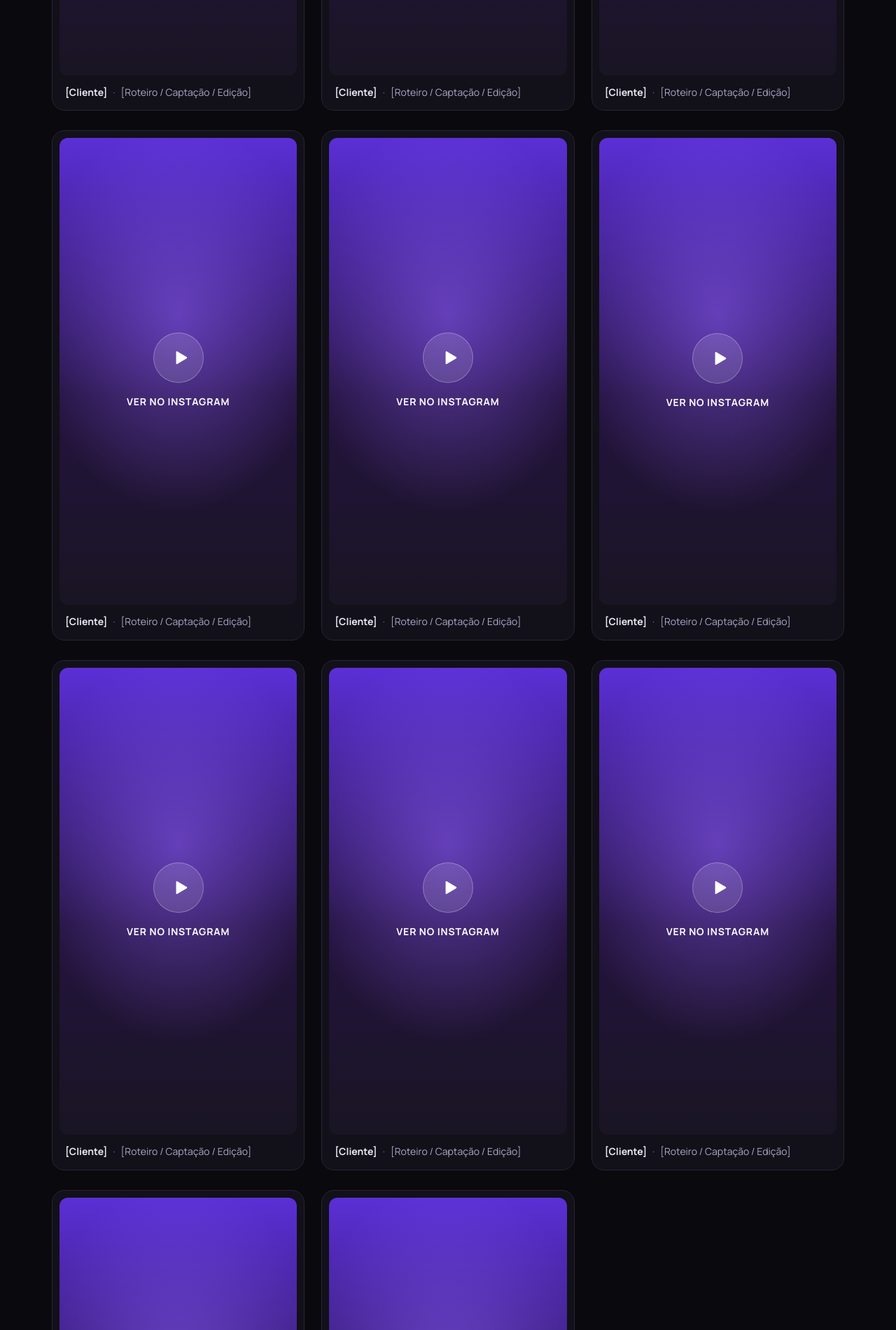
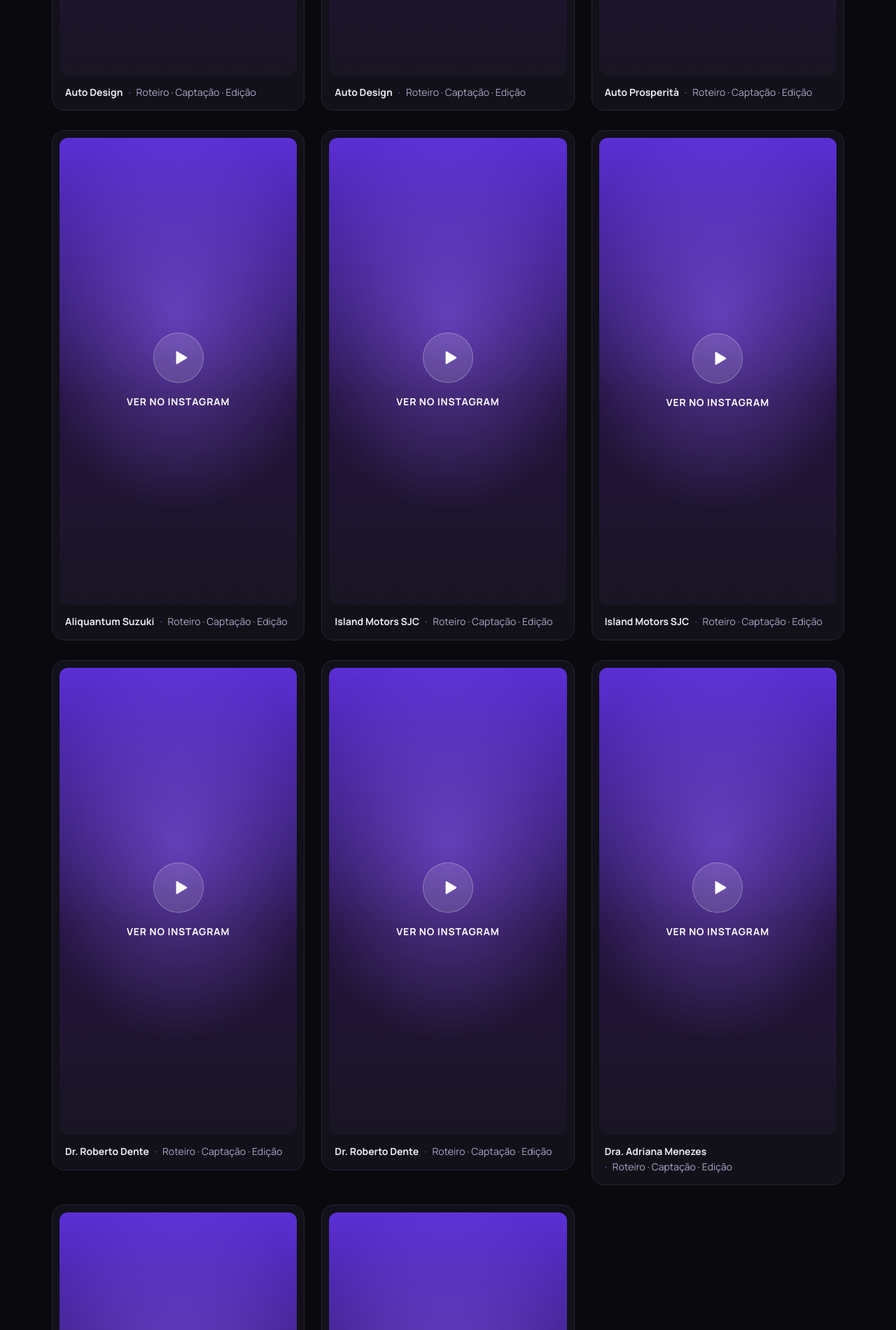
Before and after one commit to saleensick/renan-bianchi, a plain HTML site: page index.html in a window 1280 px wide. Shown: the part 1880-3780 px from the top of the page at 70% size. Drawn offline with Linux system fonts and the light colour scheme; a script that the page names is missing.

Commit message:
Legendas dos Reels com cliente e papel
Co-Authored-By: Claude Opus 5.5 <noreply@anthropic.com>

```diff
--- a/index.html
+++ b/index.html
@@ -350,30 +350,29 @@
       <h2><small>01 — Vídeos</small>Reels</h2>
       <p>Roteiro, captação e edição para marcas de nichos diferentes. Dê play direto aqui.</p>
     </div>
-    <!-- Legendas: troque [Cliente] pelo nome da marca e deixe só as funções que você fez. -->
     <ul class="reels">
       <li class="reel reveal"><blockquote class="ig" data-instgrm-permalink="https://www.instagram.com/p/DdR7VBUvK1J/" data-instgrm-version="14"><a href="https://www.instagram.com/p/DdR7VBUvK1J/" target="_blank" rel="noopener"><i class="play"><svg viewBox="0 0 24 24" fill="currentColor" aria-hidden="true"><path d="M7 4.5v15a1 1 0 0 0 1.5.86l12.5-7.5a1 1 0 0 0 0-1.72L8.5 3.64A1 1 0 0 0 7 4.5z"/></svg></i>Ver no Instagram</a></blockquote>
-        <p class="cap"><b>[Cliente]</b><span>[Roteiro / Captação / Edição]</span></p></li>
+        <p class="cap"><b>Auto Design</b><span>Roteiro · Captação · Edição</span></p></li>
       <li class="reel reveal"><blockquote class="ig" data-instgrm-permalink="https://www.instagram.com/p/DaNZJDsSixp/" data-instgrm-version="14"><a href="https://www.instagram.com/p/DaNZJDsSixp/" target="_blank" rel="noopener"><i class="play"><svg viewBox="0 0 24 24" fill="currentColor" aria-hidden="true"><path d="M7 4.5v15a1 1 0 0 0 1.5.86l12.5-7.5a1 1 0 0 0 0-1.72L8.5 3.64A1 1 0 0 0 7 4.5z"/></svg></i>Ver no Instagram</a></blockquote>
-        <p class="cap"><b>[Cliente]</b><span>[Roteiro / Captação / Edição]</span></p></li>
+        <p class="cap"><b>Auto Design</b><span>Roteiro · Captação · Edição</span></p></li>
       <li class="reel reveal"><blockquote class="ig" data-instgrm-permalink="https://www.instagram.com/p/DX7dtgxjTuM/" data-instgrm-version="14"><a href="https://www.instagram.com/p/DX7dtgxjTuM/" target="_blank" rel="noopener"><i class="play"><svg viewBox="0 0 24 24" fill="currentColor" aria-hidden="true"><path d="M7 4.5v15a1 1 0 0 0 1.5.86l12.5-7.5a1 1 0 0 0 0-1.72L8.5 3.64A1 1 0 0 0 7 4.5z"/></svg></i>Ver no Instagram</a></blockquote>
-        <p class="cap"><b>[Cliente]</b><span>[Roteiro / Captação / Edição]</span></p></li>
+        <p class="cap"><b>Auto Prosperità</b><span>Roteiro · Captação · Edição</span></p></li>
       <li class="reel reveal"><blockquote class="ig" data-instgrm-permalink="https://www.instagram.com/p/DUBp3oLkecM/" data-instgrm-version="14"><a href="https://www.instagram.com/p/DUBp3oLkecM/" target="_blank" rel="noopener"><i class="play"><svg viewBox="0 0 24 24" fill="currentColor" aria-hidden="true"><path d="M7 4.5v15a1 1 0 0 0 1.5.86l12.5-7.5a1 1 0 0 0 0-1.72L8.5 3.64A1 1 0 0 0 7 4.5z"/></svg></i>Ver no Instagram</a></blockquote>
-        <p class="cap"><b>[Cliente]</b><span>[Roteiro / Captação / Edição]</span></p></li>
+        <p class="cap"><b>Aliquantum Suzuki</b><span>Roteiro · Captação · Edição</span></p></li>
       <li class="reel reveal"><blockquote class="ig" data-instgrm-permalink="https://www.instagram.com/p/DYXjY69n29Z/" data-instgrm-version="14"><a href="https://www.instagram.com/p/DYXjY69n29Z/" target="_blank" rel="noopener"><i class="play"><svg viewBox="0 0 24 24" fill="currentColor" aria-hidden="true"><path d="M7 4.5v15a1 1 0 0 0 1.5.86l12.5-7.5a1 1 0 0 0 0-1.72L8.5 3.64A1 1 0 0 0 7 4.5z"/></svg></i>Ver no Instagram</a></blockquote>
-        <p class="cap"><b>[Cliente]</b><span>[Roteiro / Captação / Edição]</span></p></li>
+        <p class="cap"><b>Island Motors SJC</b><span>Roteiro · Captação · Edição</span></p></li>
       <li class="reel reveal"><blockquote class="ig" data-instgrm-permalink="https://www.instagram.com/p/DVv1xVaCXJI/" data-instgrm-version="14"><a href="https://www.instagram.com/p/DVv1xVaCXJI/" target="_blank" rel="noopener"><i class="play"><svg viewBox="0 0 24 24" fill="currentColor" aria-hidden="true"><path d="M7 4.5v15a1 1 0 0 0 1.5.86l12.5-7.5a1 1 0 0 0 0-1.72L8.5 3.64A1 1 0 0 0 7 4.5z"/></svg></i>Ver no Instagram</a></blockquote>
-        <p class="cap"><b>[Cliente]</b><span>[Roteiro / Captação / Edição]</span></p></li>
+        <p class="cap"><b>Island Motors SJC</b><span>Roteiro · Captação · Edição</span></p></li>
       <li class="reel reveal"><blockquote class="ig" data-instgrm-permalink="https://www.instagram.com/p/DR4jfYMAphs/" data-instgrm-version="14"><a href="https://www.instagram.com/p/DR4jfYMAphs/" target="_blank" rel="noopener"><i class="play"><svg viewBox="0 0 24 24" fill="currentColor" aria-hidden="true"><path d="M7 4.5v15a1 1 0 0 0 1.5.86l12.5-7.5a1 1 0 0 0 0-1.72L8.5 3.64A1 1 0 0 0 7 4.5z"/></svg></i>Ver no Instagram</a></blockquote>
-        <p class="cap"><b>[Cliente]</b><span>[Roteiro / Captação / Edição]</span></p></li>
+        <p class="cap"><b>Dr. Roberto Dente</b><span>Roteiro · Captação · Edição</span></p></li>
       <li class="reel reveal"><blockquote class="ig" data-instgrm-permalink="https://www.instagram.com/p/DSKh2a0D55F/" data-instgrm-version="14"><a href="https://www.instagram.com/p/DSKh2a0D55F/" target="_blank" rel="noopener"><i class="play"><svg viewBox="0 0 24 24" fill="currentColor" aria-hidden="true"><path d="M7 4.5v15a1 1 0 0 0 1.5.86l12.5-7.5a1 1 0 0 0 0-1.72L8.5 3.64A1 1 0 0 0 7 4.5z"/></svg></i>Ver no Instagram</a></blockquote>
-        <p class="cap"><b>[Cliente]</b><span>[Roteiro / Captação / Edição]</span></p></li>
+        <p class="cap"><b>Dr. Roberto Dente</b><span>Roteiro · Captação · Edição</span></p></li>
       <li class="reel reveal"><blockquote class="ig" data-instgrm-permalink="https://www.instagram.com/p/DVg-vRLDOyB/" data-instgrm-version="14"><a href="https://www.instagram.com/p/DVg-vRLDOyB/" target="_blank" rel="noopener"><i class="play"><svg viewBox="0 0 24 24" fill="currentColor" aria-hidden="true"><path d="M7 4.5v15a1 1 0 0 0 1.5.86l12.5-7.5a1 1 0 0 0 0-1.72L8.5 3.64A1 1 0 0 0 7 4.5z"/></svg></i>Ver no Instagram</a></blockquote>
-        <p class="cap"><b>[Cliente]</b><span>[Roteiro / Captação / Edição]</span></p></li>
+        <p class="cap"><b>Dra. Adriana Menezes</b><span>Roteiro · Captação · Edição</span></p></li>
       <li class="reel reveal"><blockquote class="ig" data-instgrm-permalink="https://www.instagram.com/p/DTm_-mZCIXw/" data-instgrm-version="14"><a href="https://www.instagram.com/p/DTm_-mZCIXw/" target="_blank" rel="noopener"><i class="play"><svg viewBox="0 0 24 24" fill="currentColor" aria-hidden="true"><path d="M7 4.5v15a1 1 0 0 0 1.5.86l12.5-7.5a1 1 0 0 0 0-1.72L8.5 3.64A1 1 0 0 0 7 4.5z"/></svg></i>Ver no Instagram</a></blockquote>
-        <p class="cap"><b>[Cliente]</b><span>[Roteiro / Captação / Edição]</span></p></li>
+        <p class="cap"><b>Dra. Adriana Menezes</b><span>Roteiro · Captação · Edição</span></p></li>
       <li class="reel reveal"><blockquote class="ig" data-instgrm-permalink="https://www.instagram.com/p/DbN36yBCTaw/" data-instgrm-version="14"><a href="https://www.instagram.com/p/DbN36yBCTaw/" target="_blank" rel="noopener"><i class="play"><svg viewBox="0 0 24 24" fill="currentColor" aria-hidden="true"><path d="M7 4.5v15a1 1 0 0 0 1.5.86l12.5-7.5a1 1 0 0 0 0-1.72L8.5 3.64A1 1 0 0 0 7 4.5z"/></svg></i>Ver no Instagram</a></blockquote>
-        <p class="cap"><b>[Cliente]</b><span>[Roteiro / Captação / Edição]</span></p></li>
+        <p class="cap"><b>Barella Caminhões</b><span>Roteiro · Captação</span></p></li>
     </ul>
   </div>
 </section>
```
